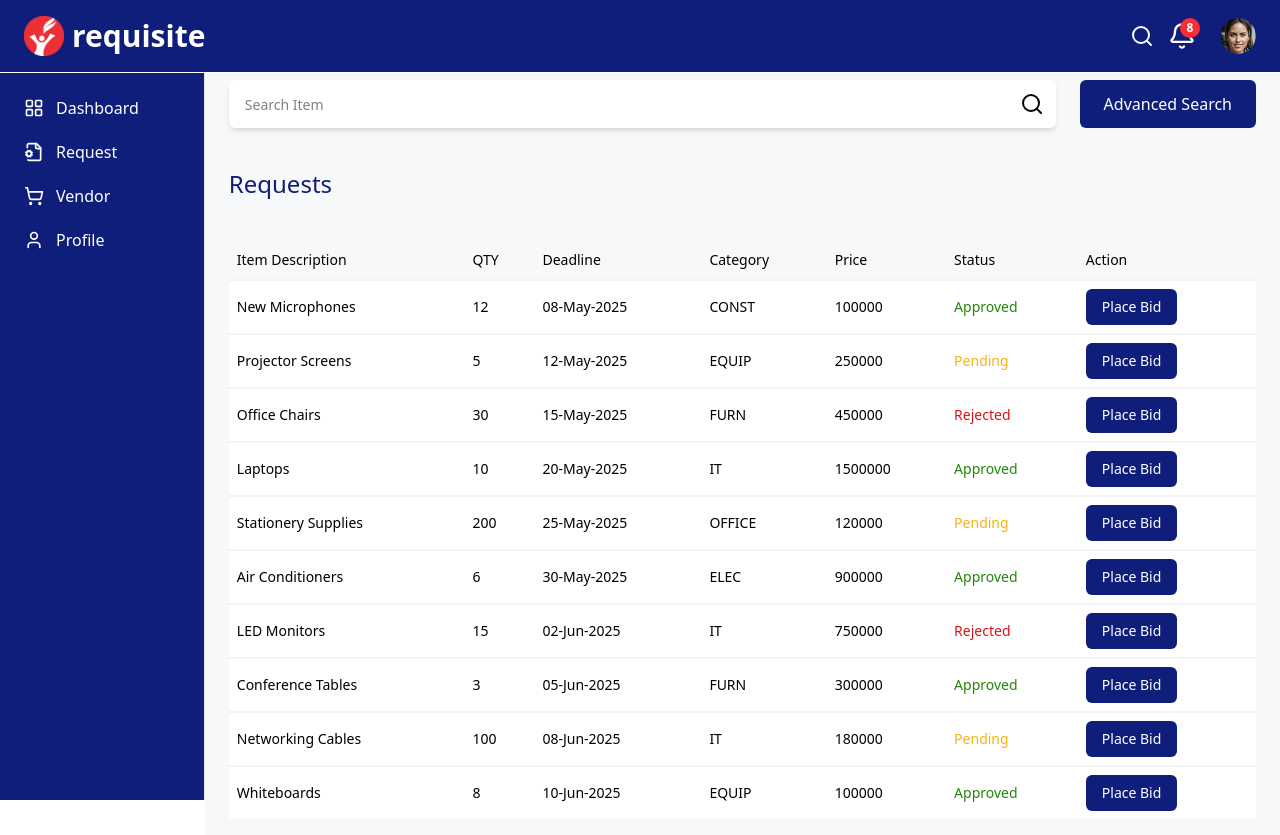
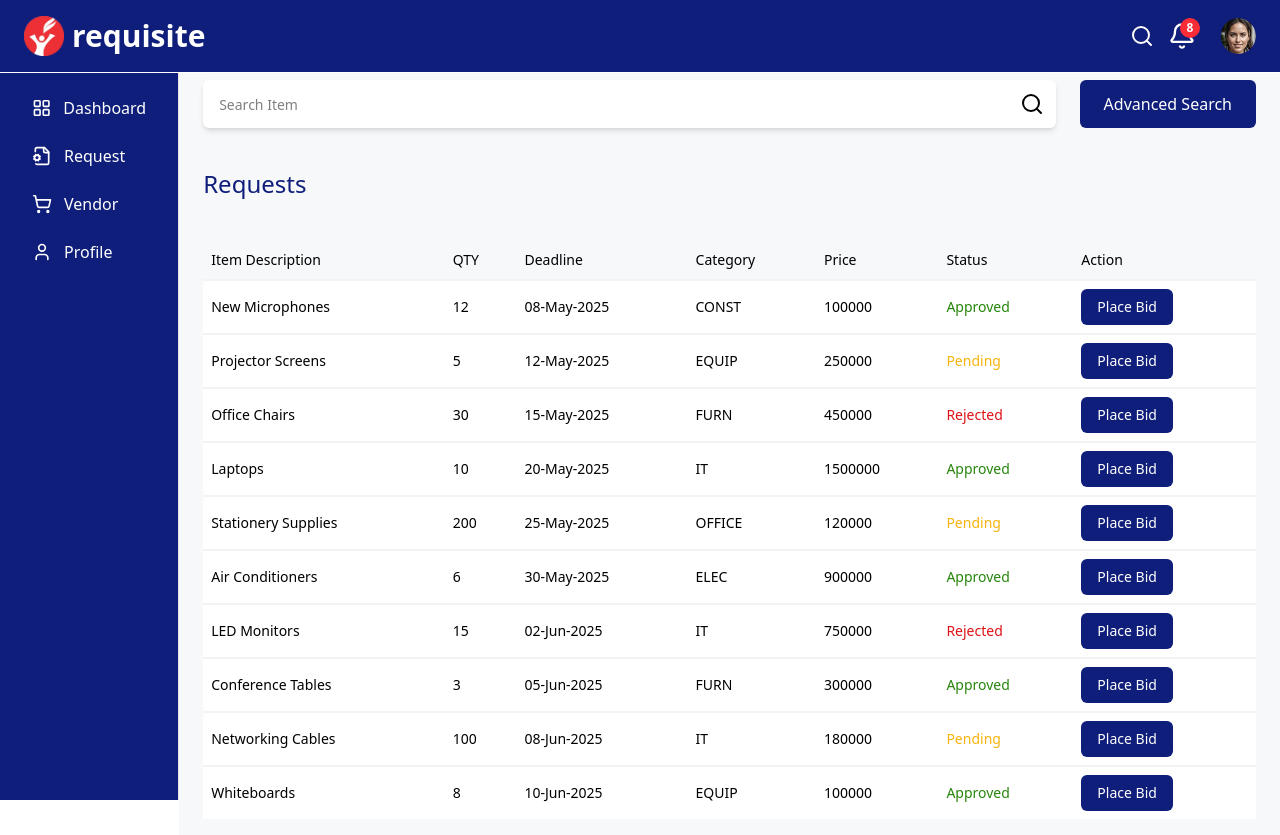
Before and after one commit to Owoyeleadedayo/requisite, a Next.js app: page /vendor/bids in a window 1280 px wide. Built offline with nearby package versions, Linux system fonts and the light colour scheme.

Commit message:
fixed sidebar

```diff
--- a/src/app/(dashboard)/layout.tsx
+++ b/src/app/(dashboard)/layout.tsx
@@ -22,7 +22,7 @@ export default function DashboardLayout({
       </div>
 
       <div className="flex flex-1 pt-[64px]">
-        <div className="hidden md:flex fixed top-[64px] left-0 h-[calc(100vh-64px)] w-[16%] border-r border-[#e5e5e5] bg-[#0F1E7A]">
+        <div className="hidden md:flex fixed top-[64px] left-0 h-[calc(100vh-64px)] w-[14%] border-r border-[#e5e5e5] bg-[#0F1E7A]">
           <Menu showText={true} />
         </div>
 
@@ -34,7 +34,7 @@ export default function DashboardLayout({
 
             <SheetContent
               side="left"
-              className="bg-[#0F1E7A] text-white pt-10 w-[260px] flex flex-col"
+              className="!bg-[#0F1E7A] !text-white pt-10 w-[260px] flex flex-col"
             >
               <div className="flex-1 overflow-y-auto">
                 <Menu showText={true} />
@@ -43,7 +43,7 @@ export default function DashboardLayout({
           </Sheet>
         </div>
 
-        <div className="ml-0 md:ml-[16%] w-full bg-[#F7F8FA] overflow-y-auto">
+        <div className="ml-0 md:ml-[14%] w-full bg-[#F7F8FA] overflow-y-auto">
           {children}
           <Toaster />
         </div>
--- a/src/components/Menu.tsx
+++ b/src/components/Menu.tsx
@@ -46,7 +46,7 @@ const Menu = ({ role = "hhra", showText = true }: MenuProps) => {
   const items = menuItems[role] || [];
 
   return (
-    <div className="flex flex-col py-6 gap-1 h-full">
+    <div className="flex flex-col py-6 gap-2 w-full h-full">
       {items.map((item) => {
         const Icon = item.icon;
         const isActive =
@@ -58,11 +58,13 @@ const Menu = ({ role = "hhra", showText = true }: MenuProps) => {
           <Link
             href={item.href}
             key={item.label}
-            className={`flex items-center justify-center lg:justify-start gap-3 text-md py-2 px-6 transition-colors
+            className={`flex items-center ${
+              showText ? "gap-3 px-6 justify-start" : "justify-center"
+            } text-md py-2 mx-2 rounded-md transition-colors duration-200
               ${
                 isActive
-                  ? "bg-[#FFF] text-[0F1E7A]"
-                  : "text-[#FFF] hover:bg-[#FFF] hover:text-[#0F1E7A]"
+                  ? "bg-white text-[#0F1E7A] font-semibold"
+                  : "text-white hover:bg-white hover:text-[#0F1E7A]"
               }`}
           >
             <Icon className="w-5 h-5" />
```
